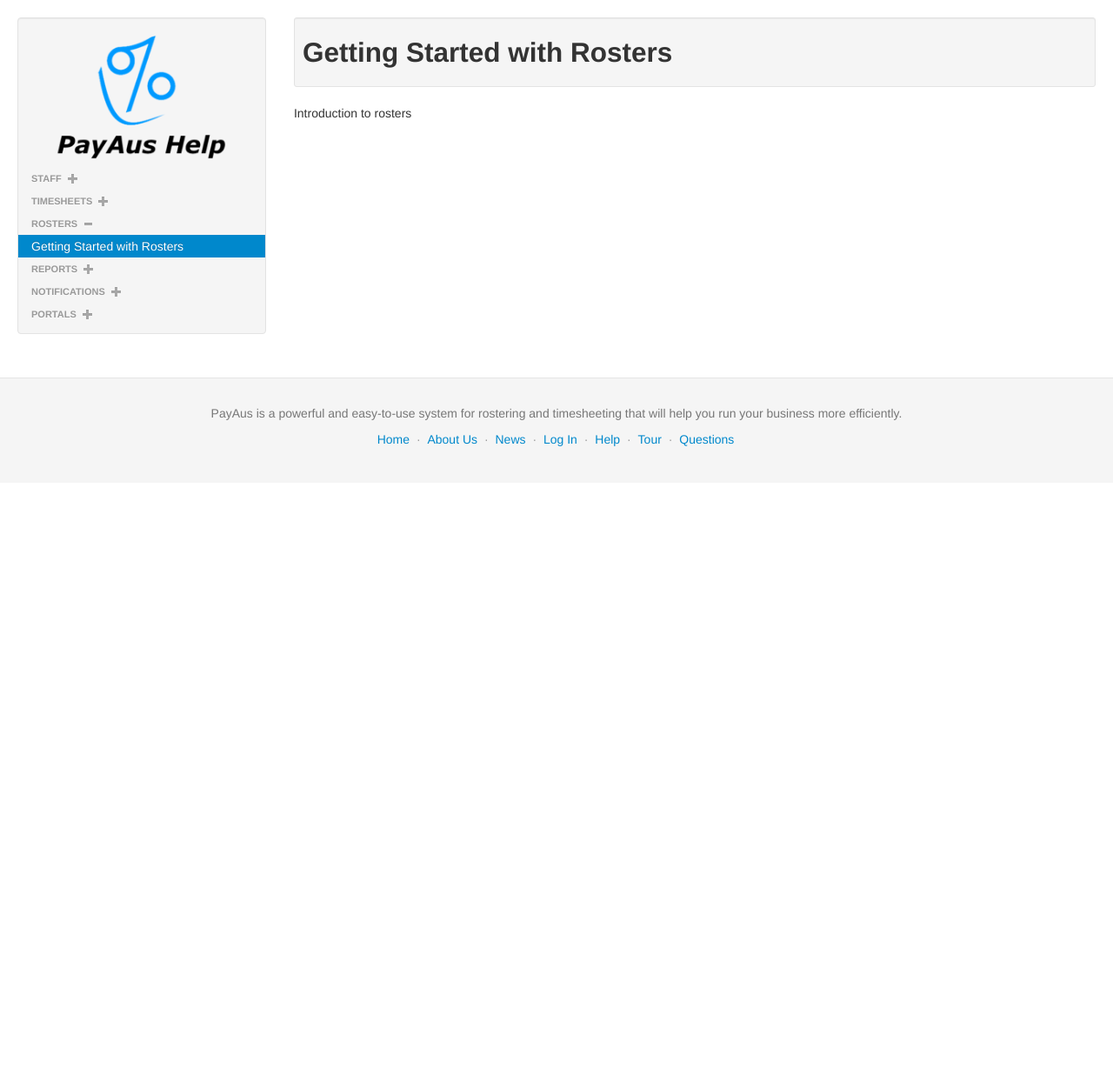
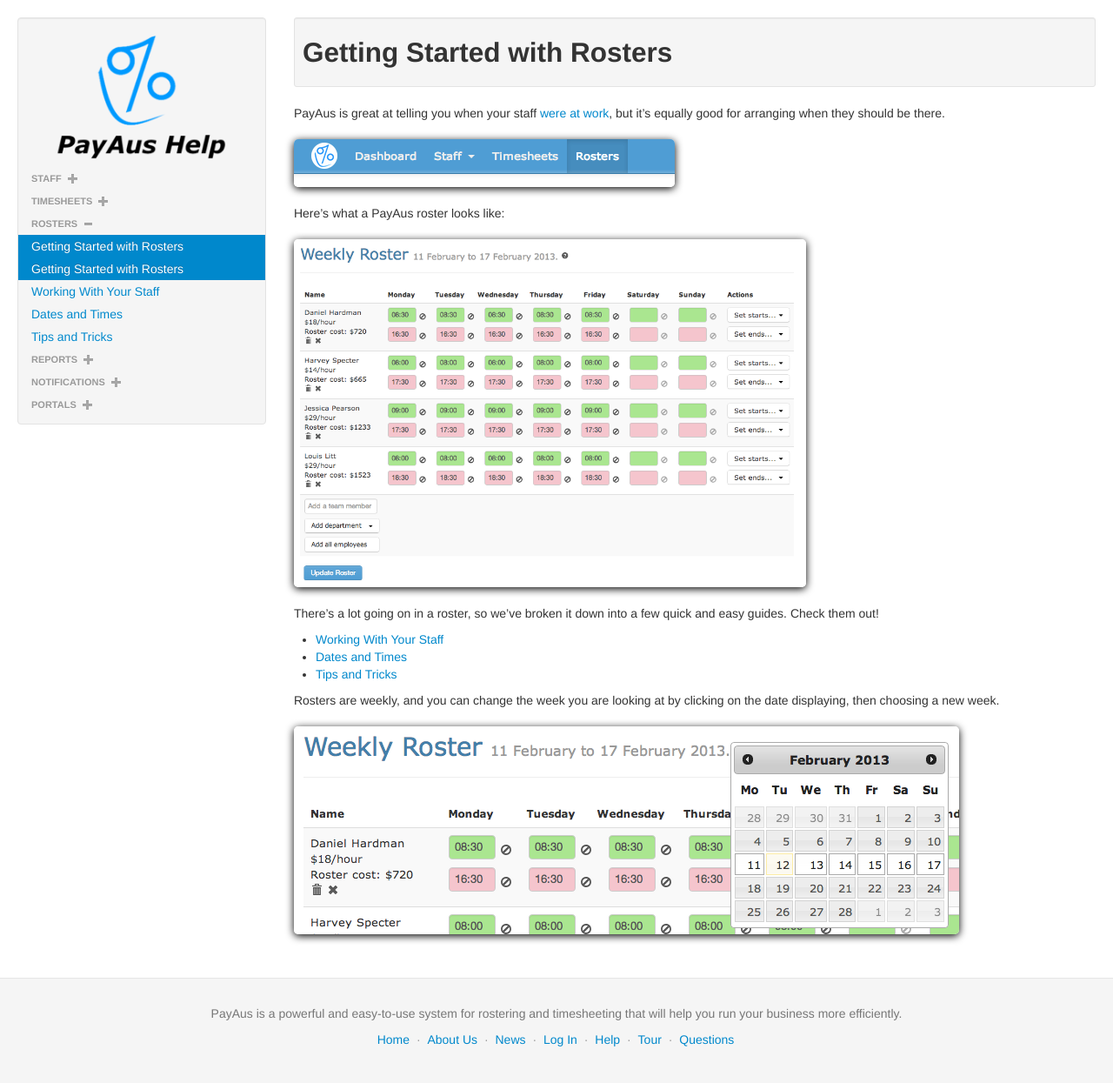
Before and after one commit to ghiculescu/payaus-docs, a Jekyll site: the page built from _posts/rosters/2013-02-06-intro.md, in a window 1280 px wide. Shown: the whole page at 87% size. Built offline with Jekyll 4.4.1, drawn with Linux system fonts in a browser that asks for light colours; before the commit the page ends 900 px from its top, so only the background shows below that.

Commit message:
add screenshot to users, add roster details

```diff
--- a/_posts/notifications/2013-02-06-intro.html
+++ b/_posts/notifications/2013-02-06-intro.html
@@ -6,4 +6,4 @@
 alias: /notifications
 ---
 
-intro to notif
+This article is still under construction! Check back soon.
--- a/_posts/reports/2013-02-06-intro.html
+++ b/_posts/reports/2013-02-06-intro.html
@@ -7,4 +7,4 @@
 alias: /reports
 ---
 
-Introduction to reporting
+This article is still under construction! Check back soon.
--- /dev/null
+++ b/_posts/rosters/2013-02-06-intro.md
@@ -0,0 +1,25 @@
+---
+layout: guide
+title: Getting Started with Rosters
+categories: ['rosters']
+sort: 1
+alias: /rosters
+---
+
+PayAus is great at telling you when your staff [were at work](../../timesheets/intro/), but it's equally good for arranging when they should be there.
+
+![Rosters can be accessed from the main site navigation](/img/rosters/roster_nav.png)
+
+Here's what a PayAus roster looks like:
+
+![A big and beautiful roster](/img/rosters/full.png)
+
+There's a lot going on in a roster, so we've broken it down into a few quick and easy guides. Check them out!
+
+* [Working With Your Staff](../user-management/)
+* [Dates and Times](../times/)
+* [Tips and Tricks](../integration-and-reporting/)
+
+Rosters are weekly, and you can change the week you are looking at by clicking on the date displaying, then choosing a new week.
+
+![Changing a roster's date](/img/rosters/datepicker.png)
```
Also changed, not shown: _posts/rosters/2013-02-06-integration-and-reporting.md (added, +8 -0 lines), _posts/rosters/2013-02-06-user-management.md (added, +16 -0 lines), _posts/rosters/2013-02-18-times.md (added, +8 -0 lines), _posts/staff/2013-02-06-team.md (+2 -0 lines), img/rosters/roster_nav.png (added), img/rosters/staff_options.png (added), img/users/new_team_member.png (added).
